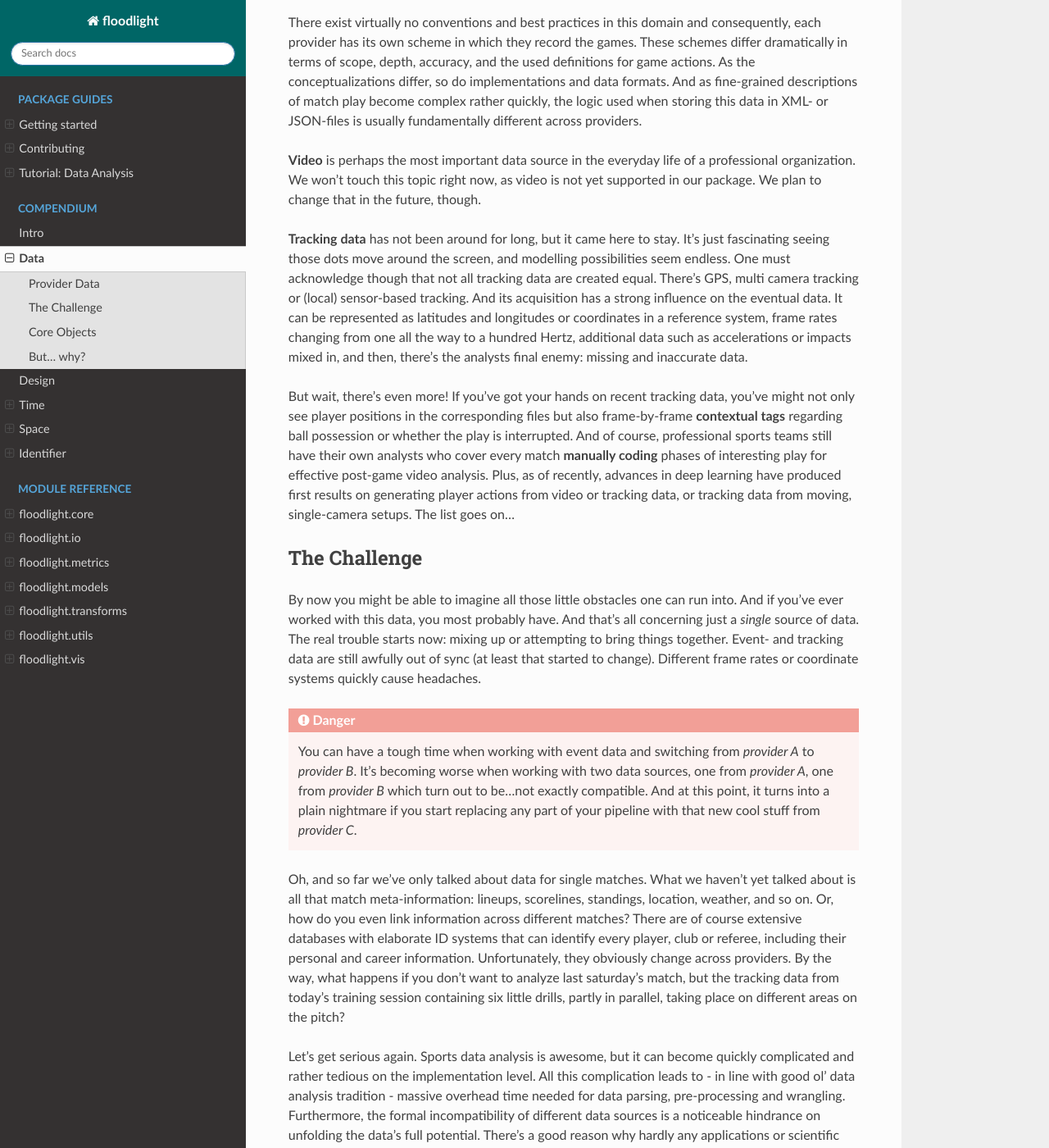
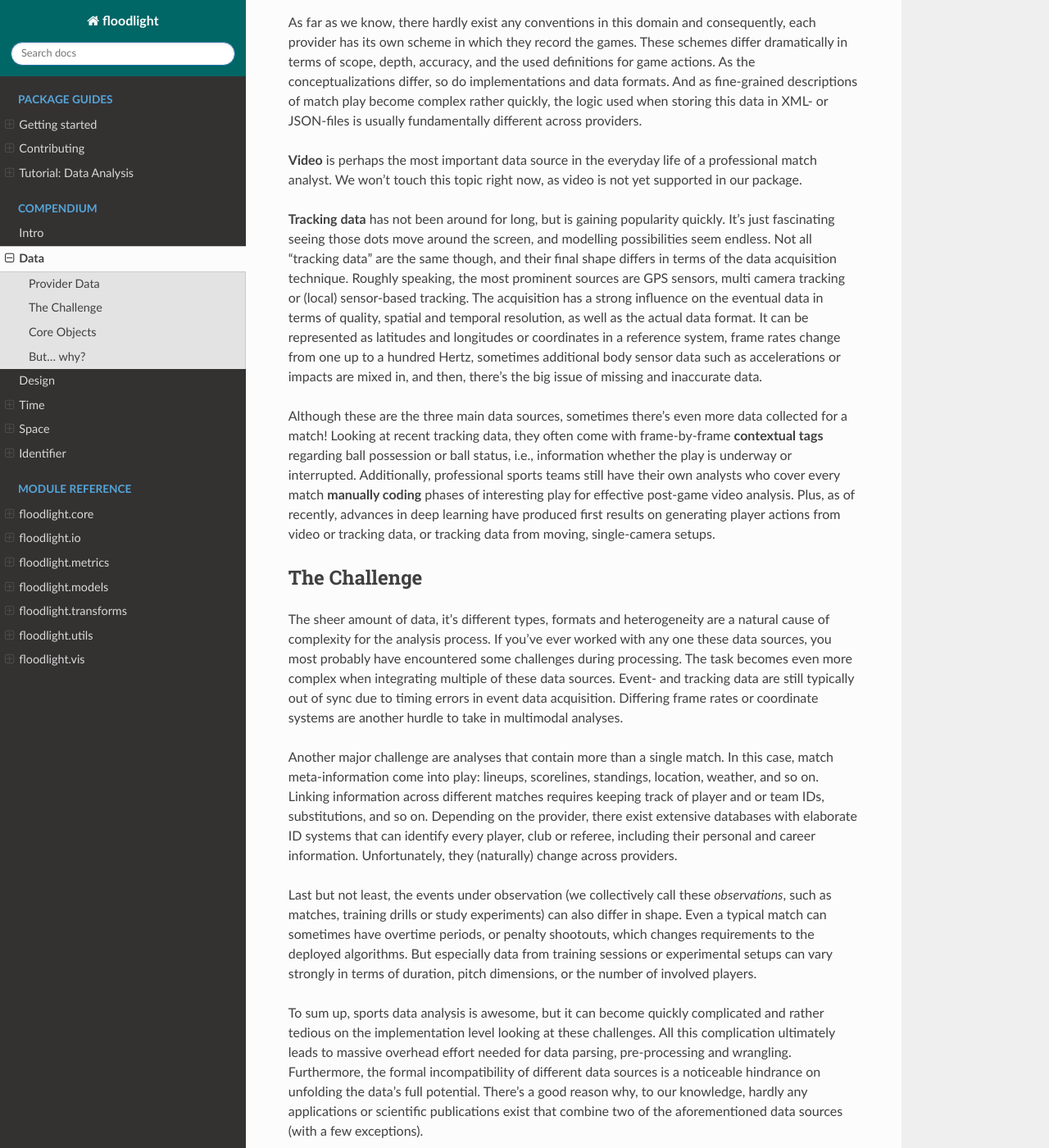
Before and after one commit to floodlight-sports/floodlight, a Sphinx documentation site: the page built from docs/source/compendium/1_data.rst, in a window 1280 px wide and 1400 px high, scrolled down 560 px. Shown: the whole window at 82% size. Built offline with Sphinx 7.4.7 and the Read the Docs theme 2.0.0, drawn with Linux system fonts in a browser that asks for light colours; some of the changed text lies outside the part shown.

Commit message:
docs: overhaul compendium

```diff
--- a/docs/source/compendium/1_data.rst
+++ b/docs/source/compendium/1_data.rst
@@ -2,9 +2,9 @@
 Data - Structuring Information
 ==============================
 
-The core idea behind this package is to provide streamlined data structures that can hold the various information contained in sports data. This is realized by a set of Python objects, each of which is handling one - *and just one* - type of information. But before we dig deeper into implementation details we need to take a close look at what we're dealing with: the data.
+The core idea behind this package is to provide streamlined data structures that can hold the various information contained in sports data. This is realized by a set of Python classes, each of which is handling exactly one type of information. But before we dig deeper into implementation details we start with a closer look at what we're dealing with: the data.
 
-Typically, sports data from across major providers differs drastically in format and shape. By now you've probably heard about three typical sources of data: tracking or position data, event data, and video. Each of these three data sources has its own history, and their appearances have changed over the years. So what does this mean for all those files on your machine?
+We found that sports data from across major providers typically differs drastically in format and shape. In general, there are three main data types that can be identified: tracking or position data, event data, and video. Each of these three data sources has its own history, and their appearances have changed over the years. Let's have a quick look at each one of them.
 
 
 Provider Data
@@ -12,49 +12,48 @@
 
 **Event data** has its root in so called hand annotations: back in the days analysts came up with annotation schemes to manually track actions over the course of the game on their notepads. This task is now primarily in the hands of companies that supply sports organizations with packages of entire leagues being annotated - match by match, and still mostly by hand.
 
-There exist virtually no conventions and best practices in this domain and consequently, each provider has its own scheme in which they record the games. These schemes differ dramatically in terms of scope, depth, accuracy, and the used definitions for game actions. As the conceptualizations differ, so do implementations and data formats. And as fine-grained descriptions of match play become complex rather quickly, the logic used when storing this data in XML- or JSON-files is usually fundamentally different across providers.
+As far as we know, there hardly exist any conventions in this domain and consequently, each provider has its own scheme in which they record the games. These schemes differ dramatically in terms of scope, depth, accuracy, and the used definitions for game actions. As the conceptualizations differ, so do implementations and data formats. And as fine-grained descriptions of match play become complex rather quickly, the logic used when storing this data in XML- or JSON-files is usually fundamentally different across providers.
 
-**Video** is perhaps the most important data source in the everyday life of a professional organization. We won't touch this topic right now, as video is not yet supported in our package. We plan to change that in the future, though.
+**Video** is perhaps the most important data source in the everyday life of a professional match analyst. We won't touch this topic right now, as video is not yet supported in our package.
 
-**Tracking data** has not been around for long, but it came here to stay. It's just fascinating seeing those dots move around the screen, and modelling possibilities seem endless. One must acknowledge though that not all tracking data are created equal. There's GPS, multi camera tracking or (local) sensor-based tracking. And its acquisition has a strong influence on the eventual data. It can be represented as latitudes and longitudes or coordinates in a reference system, frame rates changing from one all the way to a hundred Hertz, additional data such as accelerations or impacts mixed in, and then, there's the analysts final enemy: missing and inaccurate data.
+**Tracking data** has not been around for long, but is gaining popularity quickly. It's just fascinating seeing those dots move around the screen, and modelling possibilities seem endless. Not all "tracking data" are the same though, and their final shape differs in terms of the data acquisition technique. Roughly speaking, the most prominent sources are GPS sensors, multi camera tracking or (local) sensor-based tracking. The acquisition has a strong influence on the eventual data in terms of quality, spatial and temporal resolution, as well as the actual data format. It can be represented as latitudes and longitudes or coordinates in a reference system, frame rates change from one up to a hundred Hertz, sometimes additional body sensor data such as accelerations or impacts are mixed in, and then, there's the big issue of missing and inaccurate data.
 
-But wait, there's even more! If you've got your hands on recent tracking data, you've might not only see player positions in the corresponding files but also frame-by-frame **contextual tags** regarding ball possession or whether the play is interrupted. And of course, professional sports teams still have their own analysts who cover every match **manually coding** phases of interesting play for effective post-game video analysis. Plus, as of recently, advances in deep learning have produced first results on generating player actions from video or tracking data, or tracking data from moving, single-camera setups. The list goes on...
+Although these are the three main data sources, sometimes there's even more data collected for a match! Looking at recent tracking data, they often come with frame-by-frame **contextual tags** regarding ball possession or ball status, i.e., information whether the play is underway or interrupted. Additionally, professional sports teams still have their own analysts who cover every match **manually coding** phases of interesting play for effective post-game video analysis. Plus, as of recently, advances in deep learning have produced first results on generating player actions from video or tracking data, or tracking data from moving, single-camera setups.
 
 
 The Challenge
 =============
 
-By now you might be able to imagine all those little obstacles one can run into. And if you've ever worked with this data, you most probably have.  And that's all concerning just a *single* source of data. The real trouble starts now: mixing up or attempting to bring things together. Event- and tracking data are still awfully out of sync (at least that started to change). Different frame rates or coordinate systems quickly cause headaches.
+The sheer amount of data, it's different types, formats and heterogeneity are a natural cause of complexity for the analysis process. If you've ever worked with any one these data sources, you most probably have encountered some challenges during processing. The task becomes even more complex when integrating multiple of these data sources. Event- and tracking data are still typically out of sync due to timing errors in event data acquisition. Differing frame rates or coordinate systems are another hurdle to take in multimodal analyses.
 
-.. DANGER::
-    You can have a tough time when working with event data and switching from *provider A* to *provider B*. It's becoming worse when working with two data sources, one from *provider A*, one from *provider B* which turn out to be...not exactly compatible. And at this point, it turns into a plain nightmare if you start replacing any part of your pipeline with that new cool stuff from *provider C*.
+Another major challenge are analyses that contain more than a single match. In this case, match meta-information come into play: lineups, scorelines, standings, location, weather, and so on. Linking information across different matches requires keeping track of player and or team IDs, substitutions, and so on. Depending on the provider, there exist extensive databases with elaborate ID systems that can identify every player, club or referee, including their personal and career information. Unfortunately, they (naturally) change across providers.
 
-Oh, and so far we've only talked about data for single matches. What we haven't yet talked about is all that match meta-information: lineups, scorelines, standings, location, weather, and so on. Or, how do you even link information across different matches? There are of course extensive databases with elaborate ID systems that can identify every player, club or referee, including their personal and career information. Unfortunately, they obviously change across providers. By the way, what happens if you don't want to analyze last saturday's match, but the tracking data from today's training session containing six little drills, partly in parallel, taking place on different areas on the pitch?
+Last but not least, the events under observation (we collectively call these *observations*, such as matches, training drills or study experiments) can also differ in shape. Even a typical match can sometimes have overtime periods, or penalty shootouts, which changes requirements to the deployed algorithms. But especially data from training sessions or experimental setups can vary strongly in terms of duration, pitch dimensions, or the number of involved players.
 
-Let's get serious again. Sports data analysis is awesome, but it can become quickly complicated and rather tedious on the implementation level. All this complication leads to - in line with good ol' data analysis tradition - massive overhead time needed for data parsing, pre-processing and wrangling. Furthermore, the formal incompatibility of different data sources is a noticeable hindrance on unfolding the data's full potential. There's a good reason why hardly any applications or scientific publications exist that combine two of the aforementioned data sources (with a few exceptions).
+To sum up, sports data analysis is awesome, but it can become quickly complicated and rather tedious on the implementation level looking at these challenges. All this complication ultimately leads to massive overhead effort needed for data parsing, pre-processing and wrangling. Furthermore, the formal incompatibility of different data sources is a noticeable hindrance on unfolding the data's full potential. There's a good reason why, to our knowledge, hardly any applications or scientific publications exist that combine two of the aforementioned data sources (with a few exceptions).
 
 
 Core Objects
 ============
 
-We aim to tackle this challenge with this package. The basic idea is rather simple: To formalize the logic behind team sport data and break down inherent complexity into standalone data structures by *abstraction* and *generalization*. The resulting objects should be independent from any data provider or source. They should be clear and intuitive to use and allow a clean interface to data loading and processing. That way, any data processing is - in typical object-oriented fashion - attached to the data objects. And effectively decoupled from any provider specifics.
+As stated before, the aim of this package is to tackle some of these challenges. The starting point is to formalize the logic behind team sport data and systematically break down inherent complexity into stand-alone data structures by abstraction and generalization. Most importantly, the desired data classes should be independent from any data provider or source. They should also be performant, clear and intuitive to use and allow a clean interface to data loading and processing. That way, any data processing is attached to the data objects and effectively decoupled from any provider specifics.
 
-To realize this idea, we've tried to break down all that information you can extract from team sports data and come up with our own systemization. In essence, we introduce core data objects on three levels:
+To realize this idea, we've attempted to break down all that information you can extract from team sports data and come up with systemization that translates smoothly to a object-oriented implementation. Generally speaking, we introduce core data objects on three levels:
 
-1. **Data level objects** store raw data such as player positions, events, or the used coordinate system. These are essentially independent data fragments that in itself do not carry any further information of where they come from. They are pure data structures with methods concerned with data manipulation: spatial or temporal transforms, clipping and slicing, modifications, visualizations, and so on.
+1. **Data level objects** store raw data such as player positions, events, or the used coordinate system. These are essentially independent data fragments that in itself do not carry any further information of where they come from. Instead, they are pure data structures with methods concerned with data manipulation: spatial or temporal transforms, clipping and slicing, modifications, visualizations, and so on. Each fragment (and thus object instance) only stores data for one *team* (such as the home and away team) and temporal *segment* (such as a halftime).
 
-2. **Observation level objects** are concerned with bundling and enriching data level objects into "meaningful" data structures. Each observation, such as a match or training drill, can contain a number of data level objects for each *segment* (such as half times) and *team* (such as the home and away team). An observation-level object contains all these data-level objects and further incorporates objects regarding match or player information.
+2. **Observation level objects** are concerned with bundling and enriching data level objects into "meta" data structures. Each observation, such as a match or training drill, can contain a number of data level objects for each segment and team. An observation-level object contains all respective data-level objects and further incorporates objects regarding match or player information.
 
 3. **Analysis level objects** contain analysis-related objects such as performance metrics or high-level models of match play.
 
-The exact schema is further discussed in the :doc:`core <../modules/core/core>` submodule reference. On the following pages we also discuss a range of topics that are directly linked to the creation and handling of these core data structures, such as handling spatial and temporal data, identities, and so on. This should hopefully further clarify our implemented conceptualization.
+On the following pages we discuss a range of topics that are directly linked to the creation and handling of these core data structures, such as handling spatial and temporal data, identities, and so on.
 
 
 But... why?
 ===========
 
-At this point you might be rightfully asking yourself: Why? Why do we need another package that introduces its own data structures and ways of dealing with certain problems? And, to be honest, what's the purpose of trying to integrate all these different files and fit them into a single framework? Especially since there already exist packages that aim to solve certain parts of that pipeline?
+Before we proceed, a quick personal note on the necessity of this package. At this point you might be rightfully asking yourself: Why do we need another package that introduces its own data structures and ways of dealing with certain problems? And what's the purpose of trying to integrate all different data sources and fit them into a single framework? Especially since there already exist packages that aim to solve certain parts of that pipeline?
 
-The answer is, while we love those packages out there, that we did not find a solution that did fit our needs. Available packages are either tightly connected to a certain data format, or solve *one* particular problem. Ultimately, this means that each of these isolated solutions has their own interface. And this still leaves us with the core problem discussed on this page: connecting all those, partly incompatible, interfaces.
+Our answer is - although we love those packages out there - that we did not find a solution that did fit our needs. Available packages are either tightly connected to a certain data format, or solve *one* particular problem. Ultimately, this means that each of these isolated solutions has their own interface. And this still left us with the core problem discussed on this page: connecting all those, partly incompatible, interfaces.
 
 We felt that as long as there is no underlying, high-level framework, each and every use case again and again needs its own implementation. At last, we found ourselves refactoring the same code - and there are certain data processing or plotting routines that are required in *almost every* project - over and over again just to fit the particular data structures we we're dealing with at that time.
```
Also changed, not shown: docs/source/compendium/0_compendium.rst (+5 -5 lines), docs/source/compendium/2_design.rst (+5 -5 lines), docs/source/compendium/3_time.rst (+9 -9 lines), docs/source/compendium/4_space.rst (+23 -23 lines), docs/source/compendium/5_identifier.rst (+4 -4 lines).
